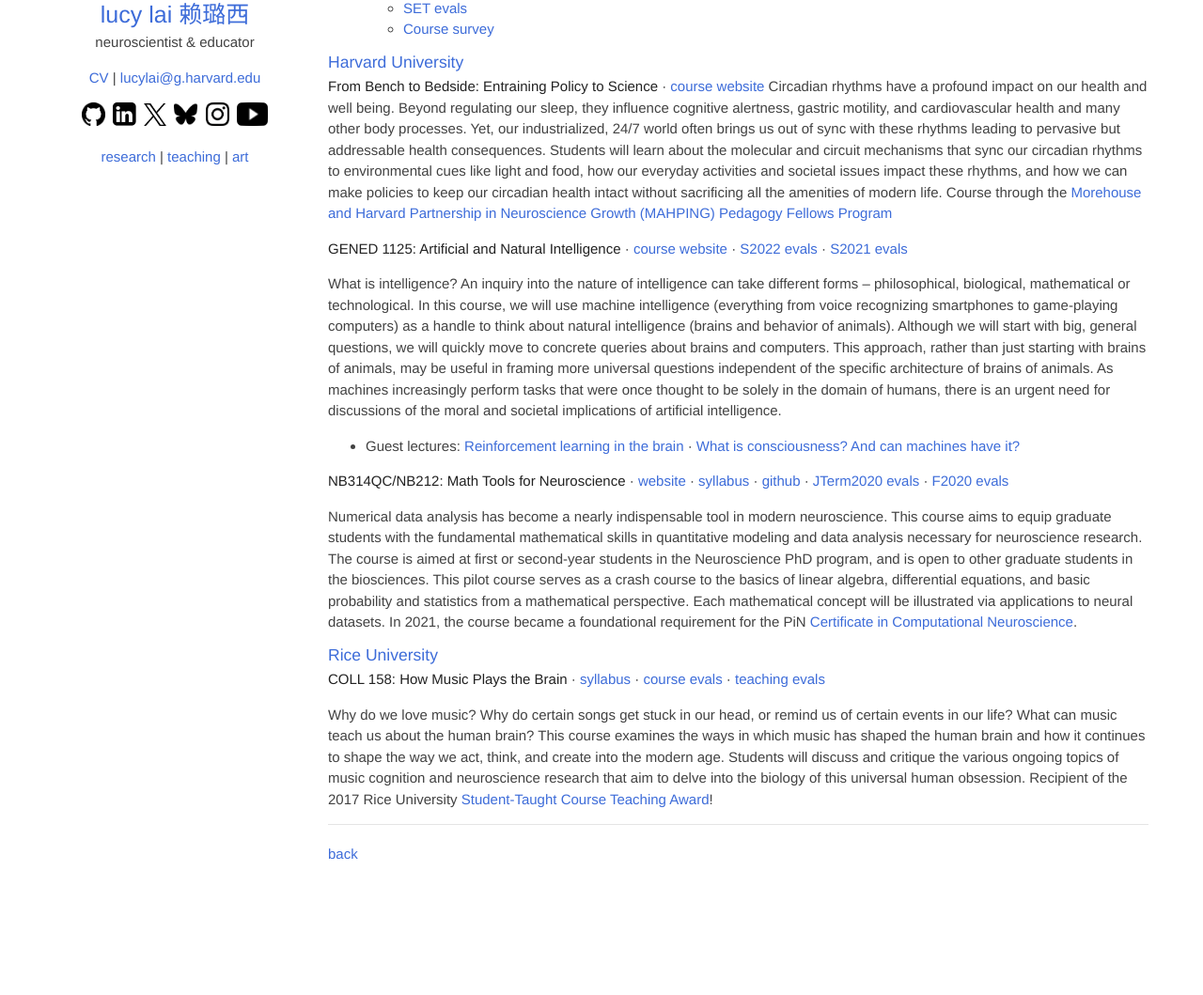
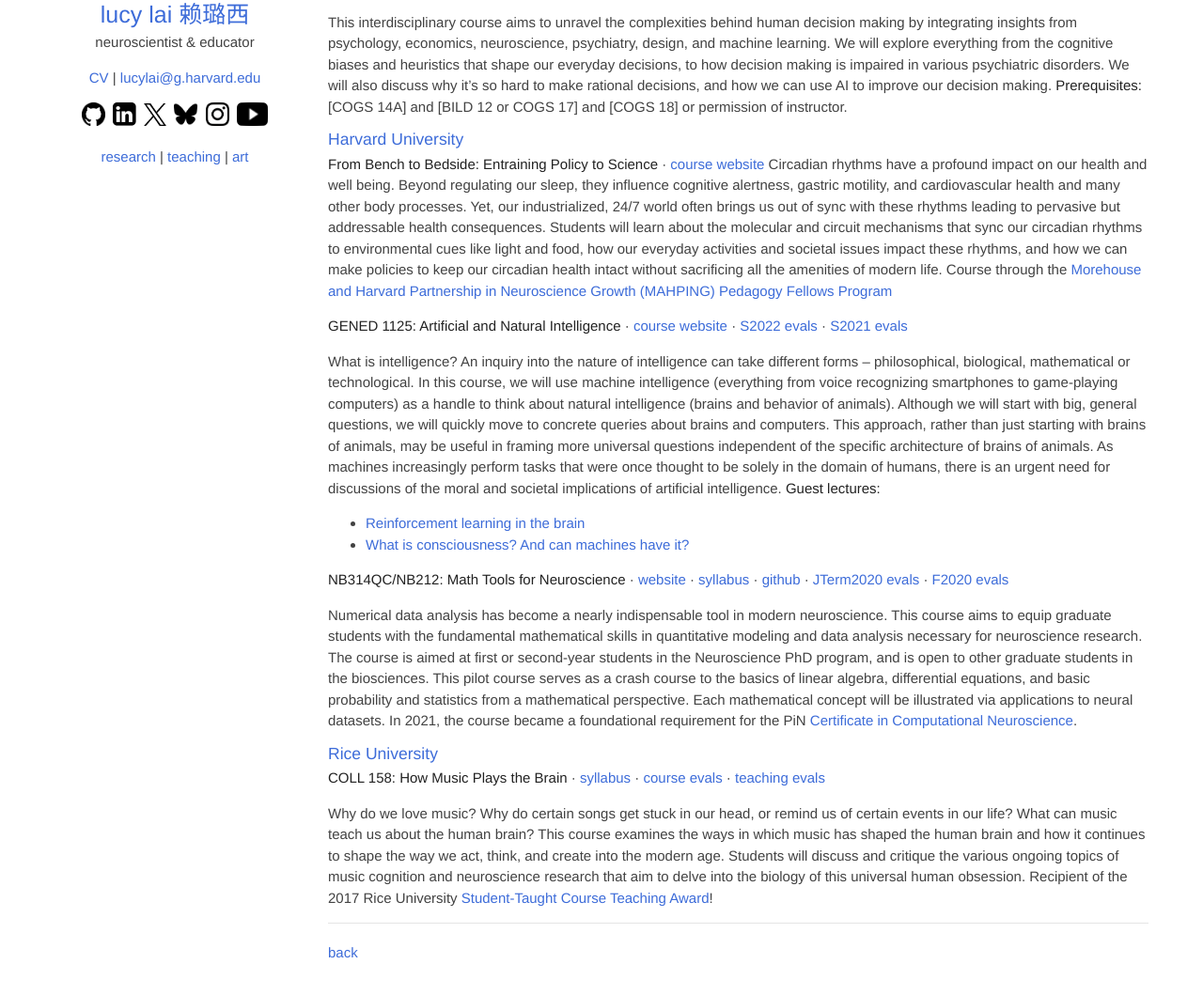
Before and after one commit to lucylai96/lucylai96.github.io, a Jekyll site: the page built from teaching.md, in a window 1280 px wide and 1342 px high. Shown: the part 251-1310 px from the top of the window at 94% size. Built offline with Jekyll 4.4.1, drawn with Linux system fonts in a browser that asks for light colours; our own code applies the rules of GitHub Pages for plain Markdown files; some of the changed text lies outside the part shown.

Commit message:
Update teaching.md

```diff
--- a/teaching.md
+++ b/teaching.md
@@ -6,9 +6,9 @@
 Teaching is one of my greatest joys :-) Below are courses that I've developed and taught over the years, with relevant syllabi and teaching evaluations. (I) indicates instructor of record, (TA) indicates a teaching assistant role.
 
 ### UCSD
-* (I) [COGS180: Decision Making in the Brain](https://cogs180.github.io/su24/){:target="_blank"} · [syllabus](https://docs.google.com/document/d/1YbU2V1225l-x12fQKUVlMM4-4mK96GNLAb7WUcLVrbA/edit?tab=t.0){:target="_blank"}
-  * [SET evals](./files/cogs180_set.pdf){:target="_blank"}
-  * [Course survey](./files/cogs180_survey.pdf){:target="_blank"}
+**COGS180: Decision Making in the Brain** · [course website](https://cogs180.github.io/su24/){:target="_blank"} · [syllabus](https://docs.google.com/document/d/1YbU2V1225l-x12fQKUVlMM4-4mK96GNLAb7WUcLVrbA/edit?tab=t.0){:target="_blank"} · [SET evals](./files/cogs180_set.pdf){:target="_blank"} · [course survey](./files/cogs180_survey.pdf){:target="_blank"}
+
+This interdisciplinary course aims to unravel the complexities behind human decision making by integrating insights from psychology, economics, neuroscience, psychiatry, design, and machine learning. We will explore everything from the cognitive biases and heuristics that shape our everyday decisions, to how decision making is impaired in various psychiatric disorders. We will also discuss why it's so hard to make rational decisions, and how we can use AI to improve our decision making. **Prerequisites:** [COGS 14A] and [BILD 12 or COGS 17] and [COGS 18] or permission of instructor.
 
 ### Harvard University
 **From Bench to Bedside: Entraining Policy to Science** · [course website](https://mahpingfellows.github.io/course/){:target="_blank"}
@@ -17,7 +17,9 @@
 **GENED 1125: Artificial and Natural Intelligence** · [course website](https://gened1125.github.io/spring2024/){:target="_blank"} · [S2022 evals](./files/gened1125_s22.pdf){:target="_blank"} · [S2021 evals](./files/gened1125_s21.pdf){:target="_blank"}
 
 What is intelligence? An inquiry into the nature of intelligence can take different forms – philosophical, biological, mathematical or technological. In this course, we will use machine intelligence (everything from voice recognizing smartphones to game-playing computers) as a handle to think about natural intelligence (brains and behavior of animals). Although we will start with big, general questions, we will quickly move to concrete queries about brains and computers. This approach, rather than just starting with brains of animals, may be useful in framing more universal questions independent of the specific architecture of brains of animals. As machines increasingly perform tasks that were once thought to be solely in the domain of humans, there is an urgent need for discussions of the moral and societal implications of artificial intelligence.
-* Guest lectures: [Reinforcement learning in the brain](https://www.youtube.com/watch?v=qIjEKWftu0A&ab_channel=LucyLai){:target="_blank"} · [What is consciousness? And can machines have it?](https://www.youtube.com/watch?v=kle1uBIW8dM&ab_channel=LucyLai){:target="_blank"}
+**Guest lectures:**
+* [Reinforcement learning in the brain](https://www.youtube.com/watch?v=qIjEKWftu0A&ab_channel=LucyLai){:target="_blank"}
+* [What is consciousness? And can machines have it?](https://www.youtube.com/watch?v=kle1uBIW8dM&ab_channel=LucyLai){:target="_blank"}
 
 **NB314QC/NB212: Math Tools for Neuroscience** · [website](https://ebatty.github.io/MathToolsforNeuroscience/intro.html){:target="_blank"}  · [syllabus](https://docs.google.com/document/d/15kfaz1kyhHrSDlMr_YHbdG58HQfPUHnDL4xzD3m74rg/edit?usp=sharing){:target="_blank"} · [github](https://github.com/ebatty/MathToolsforNeuroscience) · [JTerm2020 evals](./files/nb314qc_evals.pdf){:target="_blank"} · [F2020 evals](./files/nb212_evals.pdf){:target="_blank"}
 
```
